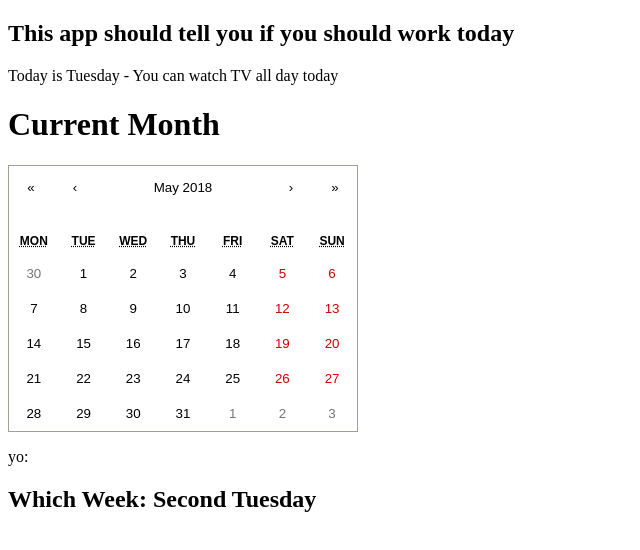
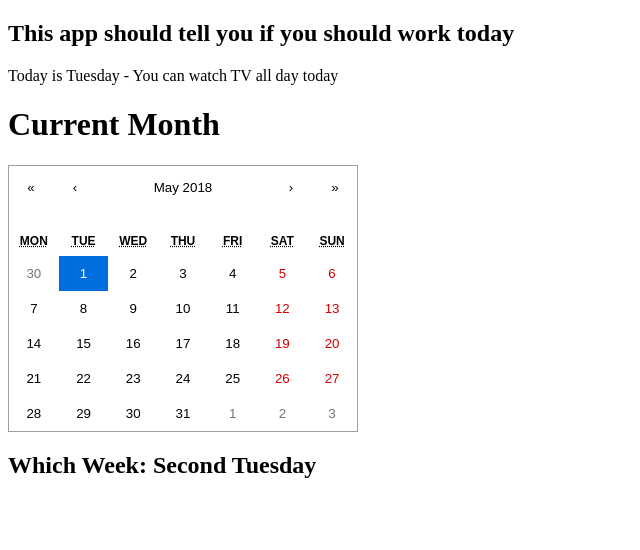
Before and after one commit to GroceriStar/react-only-intern-17, a React (Create React App) app: page / in a window 1280 px wide. Shown: the top 550 px of the page, without its empty margins (0-640 px from the left). Built offline with nearby package versions, Linux system fonts and the light colour scheme.

Commit message:
changed MonthChecker.js

```diff
--- a/src/components/MonthChecker.js
+++ b/src/components/MonthChecker.js
@@ -3,34 +3,8 @@ import Calendar from 'react-calendar';
 
 class MonthChecker extends Component {
 
-  // getMonthName(number) {
-    // let months = [
-    //   [
-    //     { date: new Date('January 2018') },
-    //     { date: new Date('February 2018') },
-    //     { date: new Date('March 2018') },
-    //     { date: new Date('April 2018') },
-    //     { date: new Date('May 2018') },
-    //     { date: new Date('June 2018') },
-    //     { date: new Date('July 2018') }
-    //   ], [
-    //         'Sunday',
-    //         'Monday',
-    //         'Tuesday',
-    //         'Wednesday',
-    //         'Thursday',
-    //         'Friday',
-    //         'Saturday'
-    //       ]
-    // ];
-    // return months[number].date;
-  // };
-
-
-  render() {
-
+  getMonthName(number) {
     let months = [
-      [
         { date: new Date('January 2018') },
         { date: new Date('February 2018') },
         { date: new Date('March 2018') },
@@ -38,42 +12,36 @@ class MonthChecker extends Component {
         { date: new Date('May 2018') },
         { date: new Date('June 2018') },
         { date: new Date('July 2018') }
-      ], [
-            'Sunday',
-            'Monday',
-            'Tuesday',
-            'Wednesday',
-            'Thursday',
-            'Friday',
-            'Saturday'
-          ]
     ];
+    return months[number].date;
+  };
+
+  // let month = months.forEach(function(element){
+  //                               console.log("element: ", element);
+  //                               for(let i = 0; i < element.length; i++){
+  //                                   if(element[0][i] === currentMonth){
+  //                                     return element[0][i]
+  //                                   }
+  //                               }
+  //                             });
+  // // console.log("months length: ", e[0].length)
+  // let day = months.forEach(function(element){
+  //                               for(let i = 0; i < months[1].length; i++){
+  //                                   if(element[1][i] === currentMonth){
+  //                                     return element[1][i]
+  //                                   }
+  //                               }
+  //                             });
+
+  render() {
 
   let currentMonth = new Date().getMonth();
-
-  let month = months.forEach(function(element){
-                                console.log("element: ", element);
-                                for(let i = 0; i < element.length; i++){
-                                    if(element[0][i] === currentMonth){
-                                      return element[0][i]
-                                    }
-                                }
-                              });
-  // console.log("months length: ", e[0].length)
-  let day = months.forEach(function(element){
-                                for(let i = 0; i < months[1].length; i++){
-                                    if(element[1][i] === currentMonth){
-                                      return element[1][i]
-                                    }
-                                }
-                              });
 
   return <div>
             <h1>Current Month</h1>
             <Calendar
-              value={day}
+              value={this.getMonthName(currentMonth)}
             />
-            <p>yo: {month}{day}</p>
            </div>;
 
   }
```
